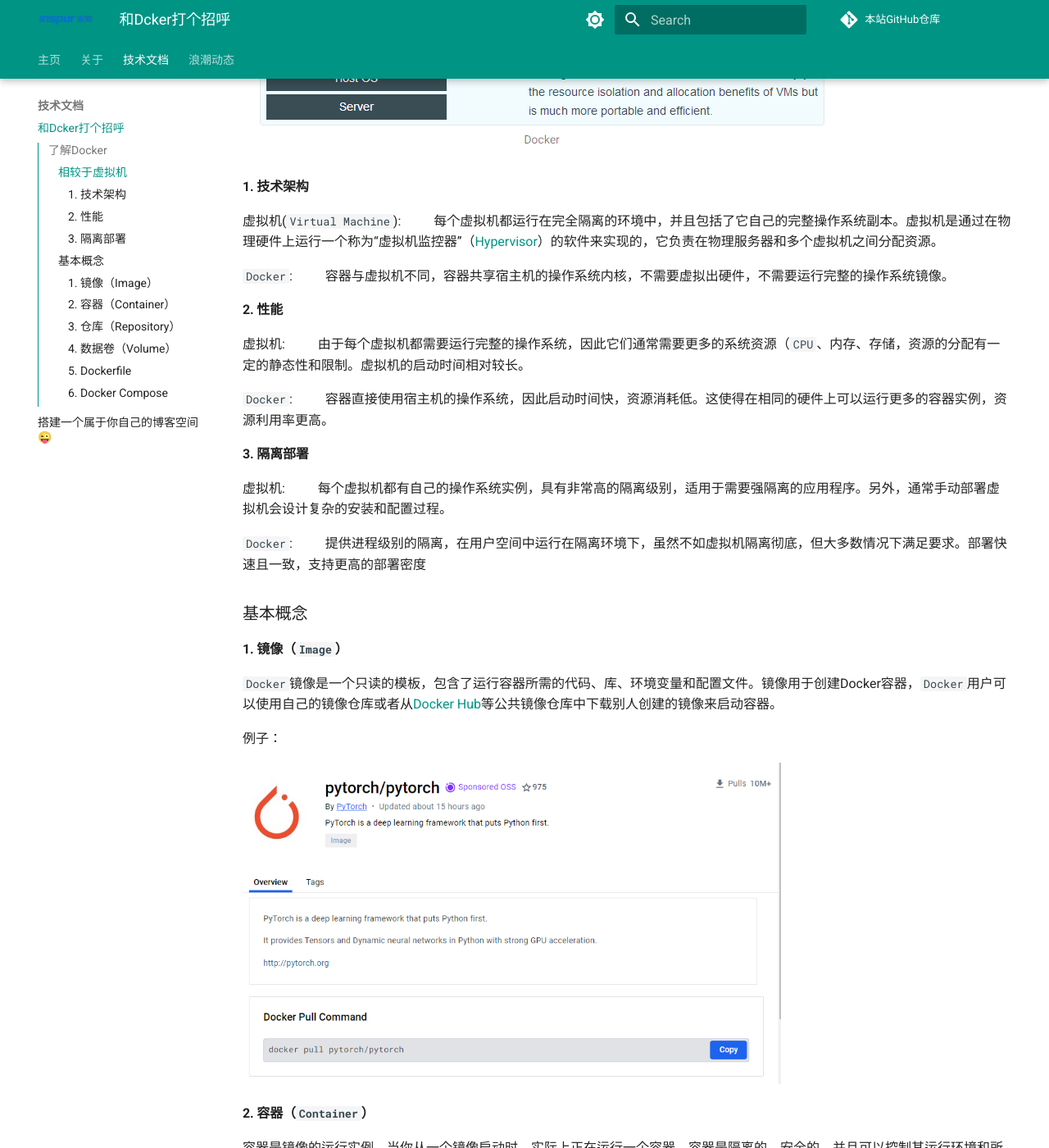
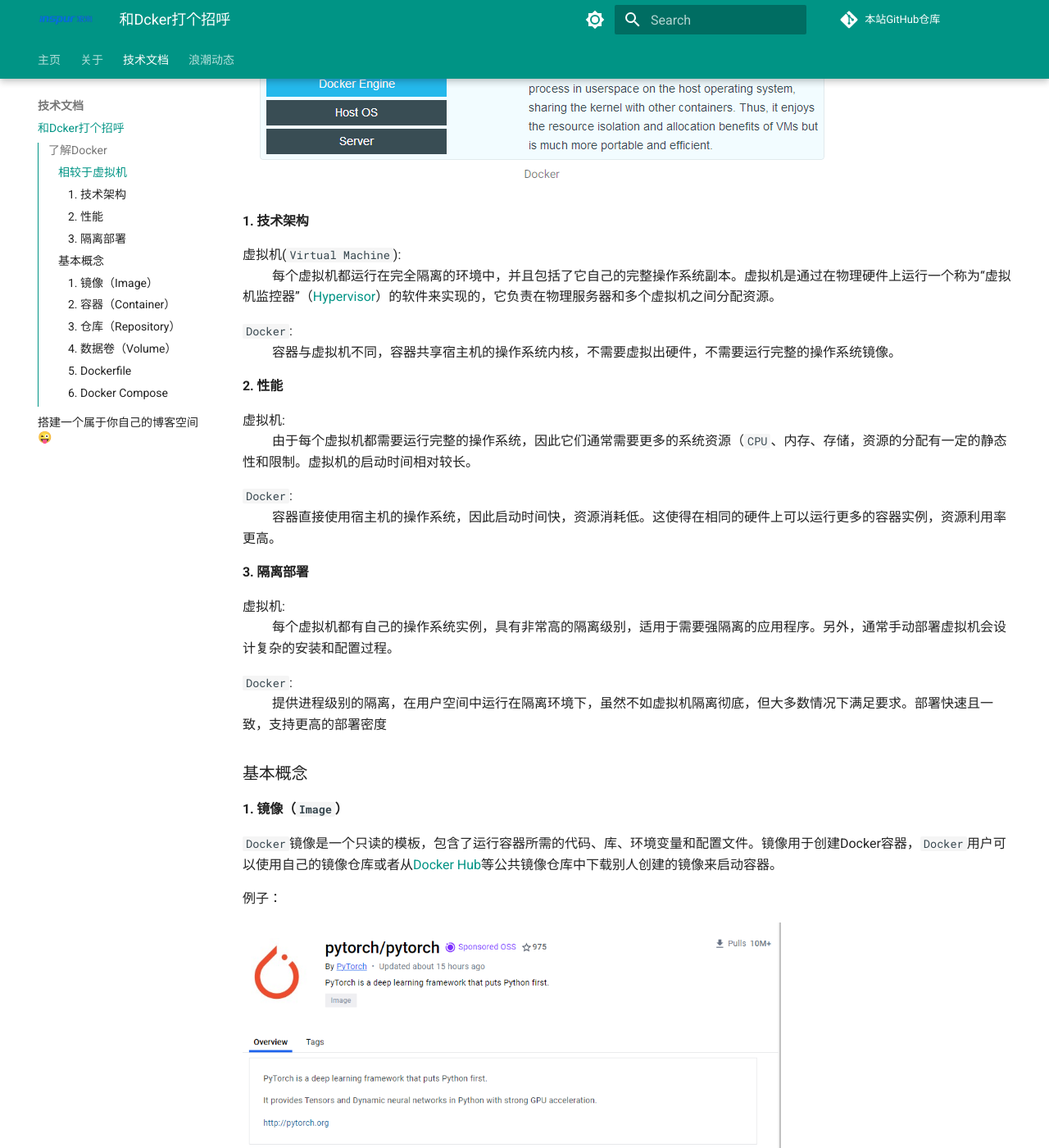
Before and after one commit to ISC-XDU/Blog, an MkDocs documentation site: the page built from docs/技术文档/docker.md, in a window 1280 px wide and 1400 px high, scrolled down 1003 px. Shown: the whole window at 82% size. Built offline with MkDocs 1.6.1 and Material for MkDocs 9.7.7, drawn with Linux system fonts in a browser that asks for light colours; comment, search, counter and statistics services are not loaded; part of the change alters nothing that is shown.

```diff
--- a/docs/技术文档/docker.md
+++ b/docs/技术文档/docker.md
@@ -6,42 +6,43 @@ auther: ISC-WEB
 # 和Dcker打个招呼<img alt="Git安装示例图1" src="./docker/Docker2.png" width="10%">
 
 [Docker官方文档](https://docs.docker.com/)
+
 [Docker官方博客](https://www.docker.com/blog/)
 
 
-## 了解[Docker](./docker/Docker.mhtml)
+## 了解[Docker](https://baike.baidu.com/item/Docker?fromModule=lemma_search-box)
 
 
 Docker 是一个开源的应用容器引擎，它允许开发者打包他们的应用以及应用的运行环境到一个可移植的容器中。
 >
-容器是一个标准化的软件单元，它包含了运行应用程序所需的代码、运行时、系统工具、库和设置。`Docker` 使用 `Linux` 内核的资源隔离特性（如 [cgroups](./docker/cgroups.mhtml) 和 `namespace`）来运行多个容器，使得每个容器都在一个独立的环境中运行，但占用的资源较少，启动速度也非常快。
+容器是一个标准化的软件单元，它包含了运行应用程序所需的代码、运行时、系统工具、库和设置。`Docker` 使用 `Linux` 内核的资源隔离特性（如 [cgroup](https://baike.baidu.com/item/Cgroup/4988200?fr=ge_ala) 和 `namespace`）来运行多个容器，使得每个容器都在一个独立的环境中运行，但占用的资源较少，启动速度也非常快。
 
-### 相较于[虚拟机](./docker/xuniji.mhtml)
+### 相较于[虚拟机](https://baike.baidu.com/item/%E8%99%9A%E6%8B%9F%E6%9C%BA?fromModule=lemma_search-box)
 
 <img alt="虚拟机与Docker架构对比" src="./docker/docker_and_vm.png">
 
 #### 1. 技术架构
 
-虚拟机(`Virtual Machine`):
-&emsp;&emsp; 每个虚拟机都运行在完全隔离的环境中，并且包括了它自己的完整操作系统副本。虚拟机是通过在物理硬件上运行一个称为“虚拟机监控器”（[Hypervisor](./docker/Hypervisor.mhtml)）的软件来实现的，它负责在物理服务器和多个虚拟机之间分配资源。
+虚拟机(`Virtual Machine`):<br/>
+&emsp;&emsp; 每个虚拟机都运行在完全隔离的环境中，并且包括了它自己的完整操作系统副本。虚拟机是通过在物理硬件上运行一个称为“虚拟机监控器”（[Hypervisor](https://baike.baidu.com/item/%E8%99%9A%E6%8B%9F%E6%9C%BA%E7%9B%91%E8%A7%86%E5%99%A8?fromtitle=hypervisor&fromid=3353492&fromModule=lemma_search-box)）的软件来实现的，它负责在物理服务器和多个虚拟机之间分配资源。
 
-`Docker`:
+`Docker`:<br/>
 &emsp;&emsp; 容器与虚拟机不同，容器共享宿主机的操作系统内核，不需要虚拟出硬件，不需要运行完整的操作系统镜像。
 
 #### 2. 性能
 
-虚拟机:
+虚拟机:<br/>
 &emsp;&emsp; 由于每个虚拟机都需要运行完整的操作系统，因此它们通常需要更多的系统资源（`CPU`、内存、存储，资源的分配有一定的静态性和限制。虚拟机的启动时间相对较长。
 
-`Docker`:
+`Docker`:<br/>
 &emsp;&emsp; 容器直接使用宿主机的操作系统，因此启动时间快，资源消耗低。这使得在相同的硬件上可以运行更多的容器实例，资源利用率更高。
 
 #### 3. 隔离部署
 
-虚拟机:
+虚拟机:<br/>
 &emsp;&emsp; 每个虚拟机都有自己的操作系统实例，具有非常高的隔离级别，适用于需要强隔离的应用程序。另外，通常手动部署虚拟机会设计复杂的安装和配置过程。
 
-`Docker`:
+`Docker`:<br/>
 &emsp;&emsp; 提供进程级别的隔离，在用户空间中运行在隔离环境下，虽然不如虚拟机隔离彻底，但大多数情况下满足要求。部署快速且一致，支持更高的部署密度
 
 ### 基本概念
```
Also changed, not shown: 4 other files.
